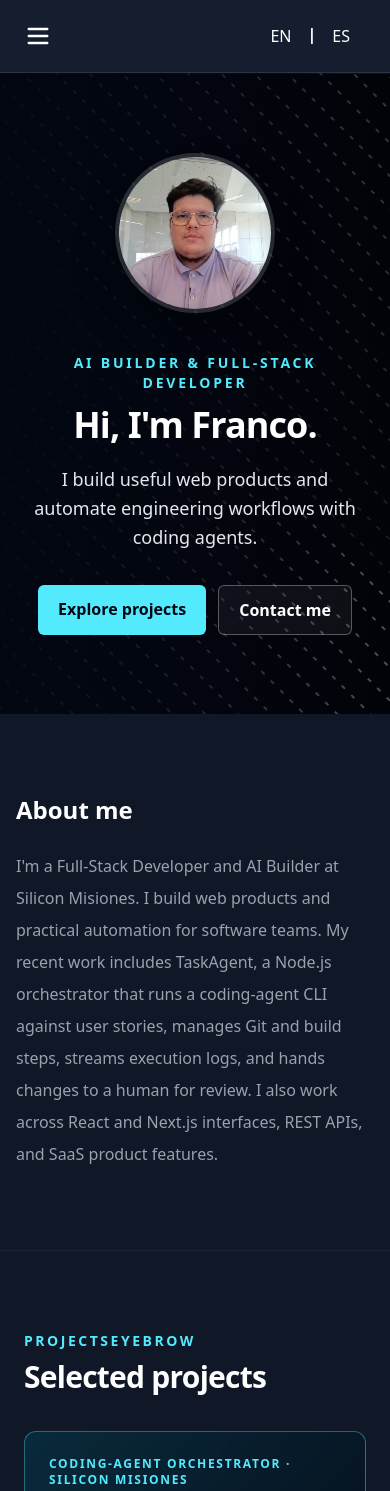
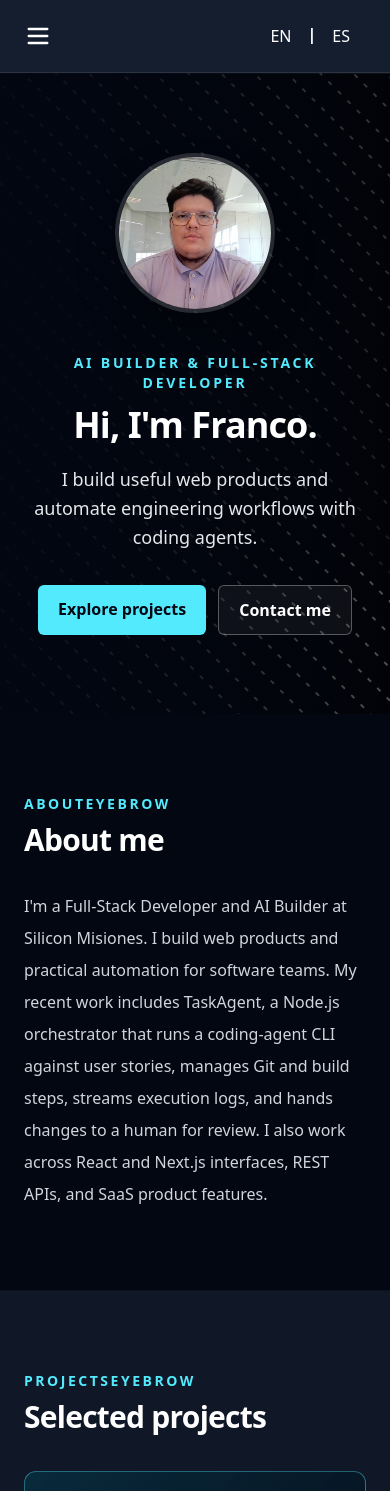
Before and after one commit to Franko42/Portfolio, a React (Vite) app in the folder my-portfolio/: page / in a window 390 px wide. Shown: the top 1491 px of the page. Built offline with nearby package versions, Linux system fonts and the light colour scheme.

Commit message:
Refine portfolio introduction and responsive layout

```diff
--- a/my-portfolio/src/components/About.jsx
+++ b/my-portfolio/src/components/About.jsx
@@ -1,15 +1,21 @@
-import React from 'react';
 import { useTranslation } from "react-i18next";
 
 const About = () => {
   const { t } = useTranslation();
 
   return (
-    <section id="about" className="py-20 bg-gray-900 border-b border-white/5">
-      <div className="max-w-3xl mx-auto px-4 text-white ">
-        <h3 className="text-2xl md:text-3xl font-semibold mb-6">{t("aboutTitle")}</h3>
-        <p className="leading-loose text-gray-400 text-base md:text-lg ">
-         {t("aboutMe")}
+    <section id="about" className="scroll-mt-20 border-b border-white/5 bg-gray-950 py-20" aria-labelledby="about-title">
+      <div className="mx-auto grid max-w-6xl gap-8 px-6 md:grid-cols-[0.7fr_1.3fr] md:px-10">
+        <div>
+          <p className="mb-2 text-sm font-semibold uppercase tracking-[0.18em] text-cyan-300">
+            {t("aboutEyebrow")}
+          </p>
+          <h2 id="about-title" className="text-3xl font-bold tracking-tight text-white sm:text-4xl">
+            {t("aboutTitle")}
+          </h2>
+        </div>
+        <p className="text-base leading-8 text-gray-300 md:text-lg">
+          {t("aboutMe")}
         </p>
       </div>
     </section>
```
